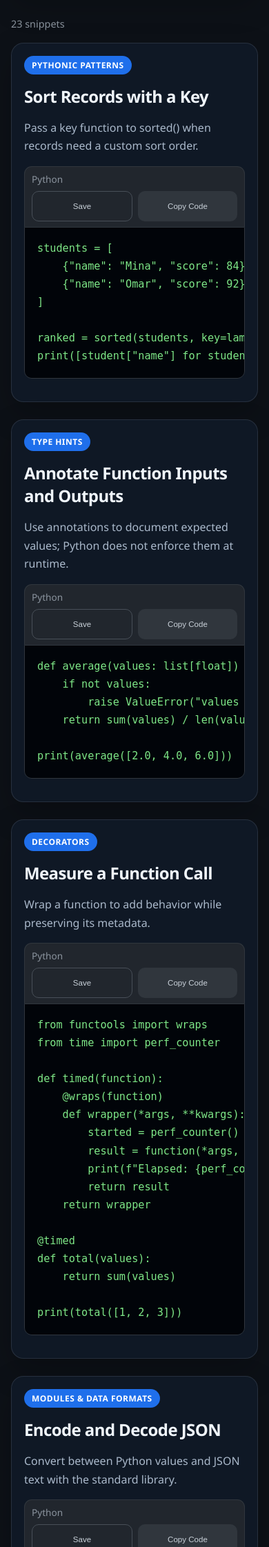
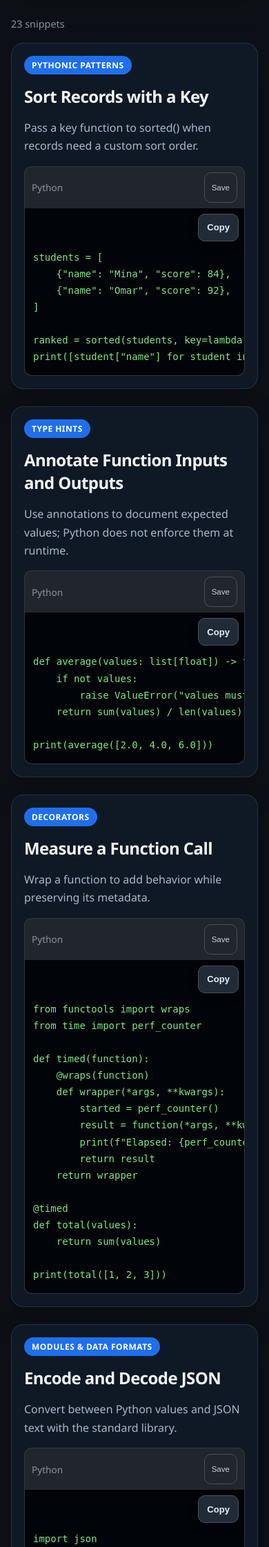
Before and after one commit to SABANIAZ/saba-dev-hub, a Flask app: page / in a window 390 px wide. Shown: the part 1653-3896 px from the top of the page at 69% size. Run offline with Flask 3, Linux system fonts and the light colour scheme; data comes from the database, SQL or seed files in the repository.

Commit message:
Improve snippet copy buttons and mobile code blocks
Co-authored-by: Copilot <223556219+Copilot@users.noreply.github.com>

```diff
--- a/templates/index.html
+++ b/templates/index.html
@@ -83,16 +83,41 @@
             font-size: 0.85em; color: #8b949e;
         }
         .copy-btn {
-            background: #30363d; color: #c9d1d9; border: none; padding: 4px 10px;
-            border-radius: 4px; cursor: pointer; font-size: 0.85em;
+            position: absolute; top: 10px; right: 10px; z-index: 1;
+            min-height: 34px; padding: 6px 12px;
+            border: 1px solid #48515d; border-radius: 8px;
+            background: #212b38; color: #e6edf7;
+            cursor: pointer; touch-action: manipulation;
+            font-size: 0.82rem; font-weight: 700;
+            box-shadow: 0 4px 14px rgba(0, 0, 0, 0.32);
         }
-        .copy-btn:hover { background: #484f58; color: white; }
+        .copy-btn:hover { background: #303f52; color: white; }
+        .copy-btn:disabled { cursor: wait; opacity: 0.8; }
+        .copy-btn.copied {
+            border-color: #238636; background: #14532d; color: #b7f7c8;
+            animation: copy-success 420ms ease-out;
+        }
+        @keyframes copy-success {
+            0% { transform: scale(0.94); box-shadow: 0 0 0 0 rgba(126, 231, 135, 0.42); }
+            65% { transform: scale(1.04); box-shadow: 0 0 0 7px rgba(126, 231, 135, 0); }
+            100% { transform: scale(1); box-shadow: 0 4px 14px rgba(0, 0, 0, 0.32); }
+        }
+        @media (prefers-reduced-motion: reduce) {
+            .copy-btn.copied { animation: none; }
+        }
+        .code-block {
+            position: relative; min-width: 0; overflow: hidden;
+            border: 1px solid #30363d; border-top: none;
+            border-radius: 0 0 11px 11px; background: #010409;
+        }
         pre {
-            background: #010409; margin-top: 0; padding: 15px; border-bottom-left-radius: 6px;
-            border-bottom-right-radius: 6px; color: var(--accent-green); overflow-x: auto;
-            font-family: 'Courier New', Courier, monospace; font-size: 0.95em; border: 1px solid #30363d;
+            max-width: 100%; margin: 0; padding: 58px 15px 15px;
+            color: var(--accent-green); overflow-x: auto; overflow-y: hidden;
+            font-family: 'Courier New', Courier, monospace; font-size: 0.95em;
+            border: 0; border-radius: inherit; overscroll-behavior-x: contain;
             -webkit-overflow-scrolling: touch;
         }
+        pre code { white-space: pre; }
         #snippetList { display: grid; grid-template-columns: minmax(0, 1fr); }
         .pro-section-title { color: var(--accent-purple); margin-top: 40px; margin-bottom: 20px; font-size: 1.8em; text-align: center; }
         .pro-grid { display: grid; grid-template-columns: repeat(auto-fit, minmax(280px, 1fr)); gap: 20px; margin-bottom: 40px; }
@@ -248,7 +273,7 @@
         .card > p { color: #aab9cb; line-height: 1.65; }
         .category-badge { display: inline-flex; padding: 5px 11px; border-radius: 999px; font-size: 0.75em; letter-spacing: 0.04em; }
         .code-header { min-height: 46px; border-radius: 11px 11px 0 0; }
-        .code-header + pre { padding: 18px; border-radius: 0 0 11px 11px; line-height: 1.65; }
+        .code-header + .code-block pre { line-height: 1.65; }
         .pro-section-title { color: #d5b8ff; letter-spacing: -0.035em; }
         .pro-card {
             padding: 24px; border-color: rgba(188, 140, 255, 0.24); border-radius: 18px;
@@ -278,8 +303,10 @@
             .quick-actions .tool-btn, .download-btn { width: 100%; }
             .pro-grid { grid-template-columns: minmax(0, 1fr); }
             .code-header { flex-wrap: wrap; gap: 8px; padding: 8px 10px; }
-            .code-actions { flex: 1 1 100%; }
-            .save-btn, .copy-btn { min-height: 44px; flex: 1; }
+            .code-actions { flex: 0 0 auto; }
+            .save-btn { min-height: 44px; }
+            .copy-btn { top: 8px; right: 8px; min-height: 40px; }
+            .code-block pre { padding: 60px 12px 14px; font-size: 0.875rem; }
             .quiz-controls { display: grid; grid-template-columns: 1fr; }
             .quiz-controls button { min-height: 44px; }
             .site-footer { padding-bottom: max(20px, env(safe-area-inset-bottom, 0px)); }
@@ -365,10 +392,12 @@
                     <span>Python</span>
                     <div class="code-actions">
                         <button class="save-btn" type="button" data-save-id="{{ item.id }}" aria-pressed="false" onclick="toggleSaved(this)">Save</button>
-                        <button class="copy-btn" type="button" onclick="copyCode(this)">Copy Code</button>
                     </div>
                 </div>
+                <div class="code-block">
+                    <button class="copy-btn" type="button" aria-live="polite" onclick="copyCode(this)">Copy</button>
                     <pre><code>{{ item.code }}</code></pre>
+                </div>
             </div>
             {% endfor %}
         </div>
@@ -589,32 +618,58 @@
         }
 
         async function copyCode(btn) {
-            const code = btn.closest('.snippet-card').querySelector('pre code').innerText;
-            const originalText = btn.innerText;
+            const code = btn.closest('.code-block').querySelector('pre code').textContent;
+            let copied = false;
             try {
-                if (navigator.clipboard && window.isSecureContext) {
+                if (navigator.clipboard && navigator.clipboard.writeText) {
                     await navigator.clipboard.writeText(code);
-                } else {
+                    copied = true;
+                }
+            } catch (error) {
+                // Use the selection-based fallback when Safari denies clipboard access.
+            }
+
+            if (!copied) {
                 const copyArea = document.createElement('textarea');
                 copyArea.value = code;
+                copyArea.setAttribute('readonly', '');
+                copyArea.setAttribute('aria-hidden', 'true');
+                copyArea.tabIndex = -1;
                 copyArea.style.position = 'fixed';
-                    copyArea.style.opacity = '0';
+                copyArea.style.top = '0';
+                copyArea.style.left = '-9999px';
+                copyArea.style.fontSize = '16px';
                 document.body.append(copyArea);
+                try {
+                    copyArea.focus();
                     copyArea.select();
-                    let copied;
-                    try {
+                    copyArea.setSelectionRange(0, copyArea.value.length);
                     copied = document.execCommand('copy');
+                } catch (error) {
+                    copied = false;
                 } finally {
                     copyArea.remove();
                 }
-                    if (!copied) throw new Error('Clipboard copy was rejected.');
+                if (!copied) {
+                    btn.innerText = 'Copy failed';
+                    btn.classList.remove('copied');
+                    clearTimeout(btn.copyResetTimer);
+                    btn.copyResetTimer = setTimeout(() => {
+                        btn.innerText = 'Copy';
+                    }, 1800);
+                    return;
                 }
-                btn.innerText = "Copied! ✅";
-            } catch (error) {
-                btn.innerText = "Copy failed";
-            } finally {
-                setTimeout(() => { btn.innerText = originalText; }, 2000);
             }
+
+            btn.innerText = 'Copied! ✓';
+            btn.classList.remove('copied');
+            void btn.offsetWidth;
+            btn.classList.add('copied');
+            clearTimeout(btn.copyResetTimer);
+            btn.copyResetTimer = setTimeout(() => {
+                btn.innerText = 'Copy';
+                btn.classList.remove('copied');
+            }, 1800);
         }
 
         updateSavedControls();
```
Lines whose indentation alone changed are shown as unchanged.
